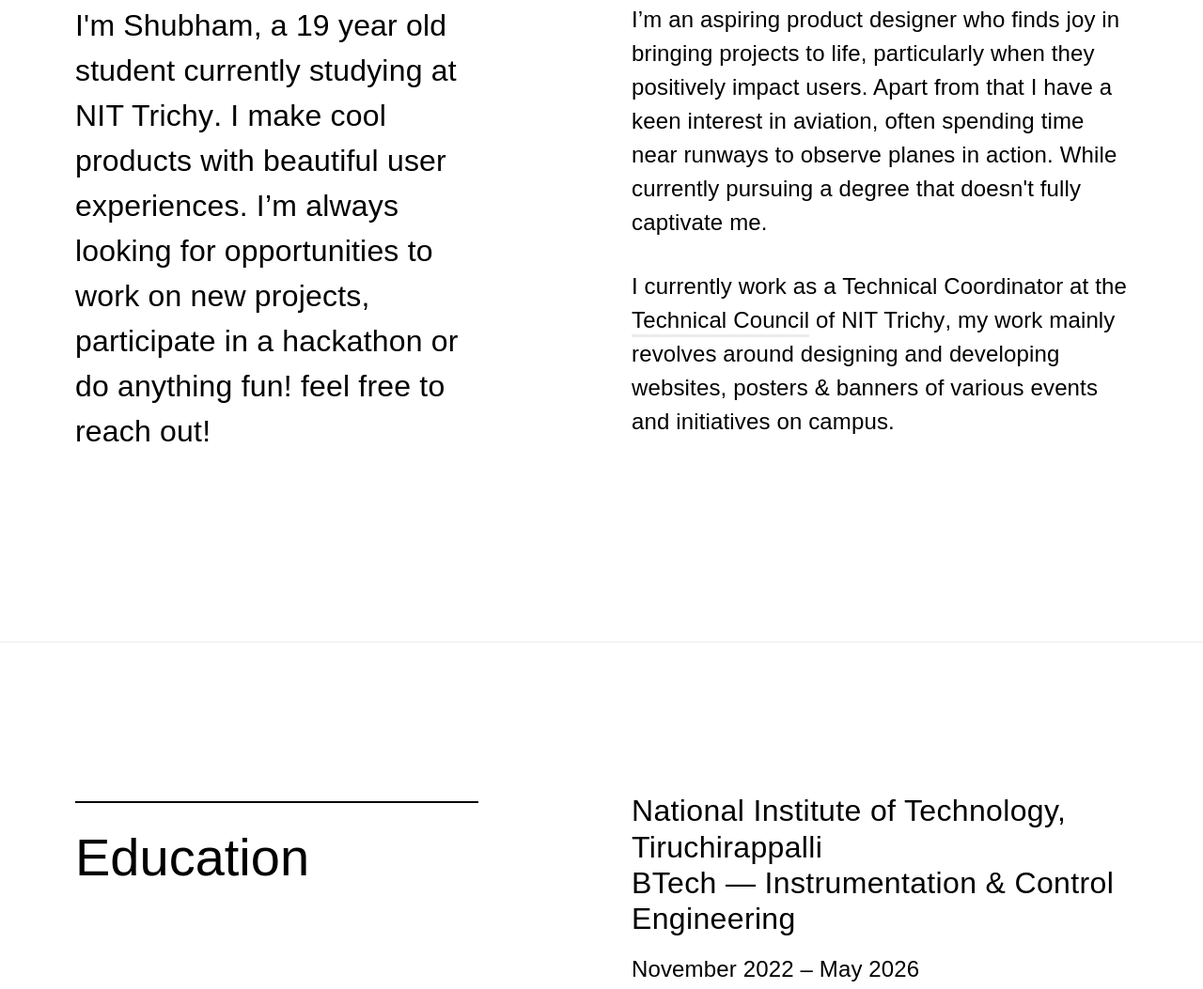
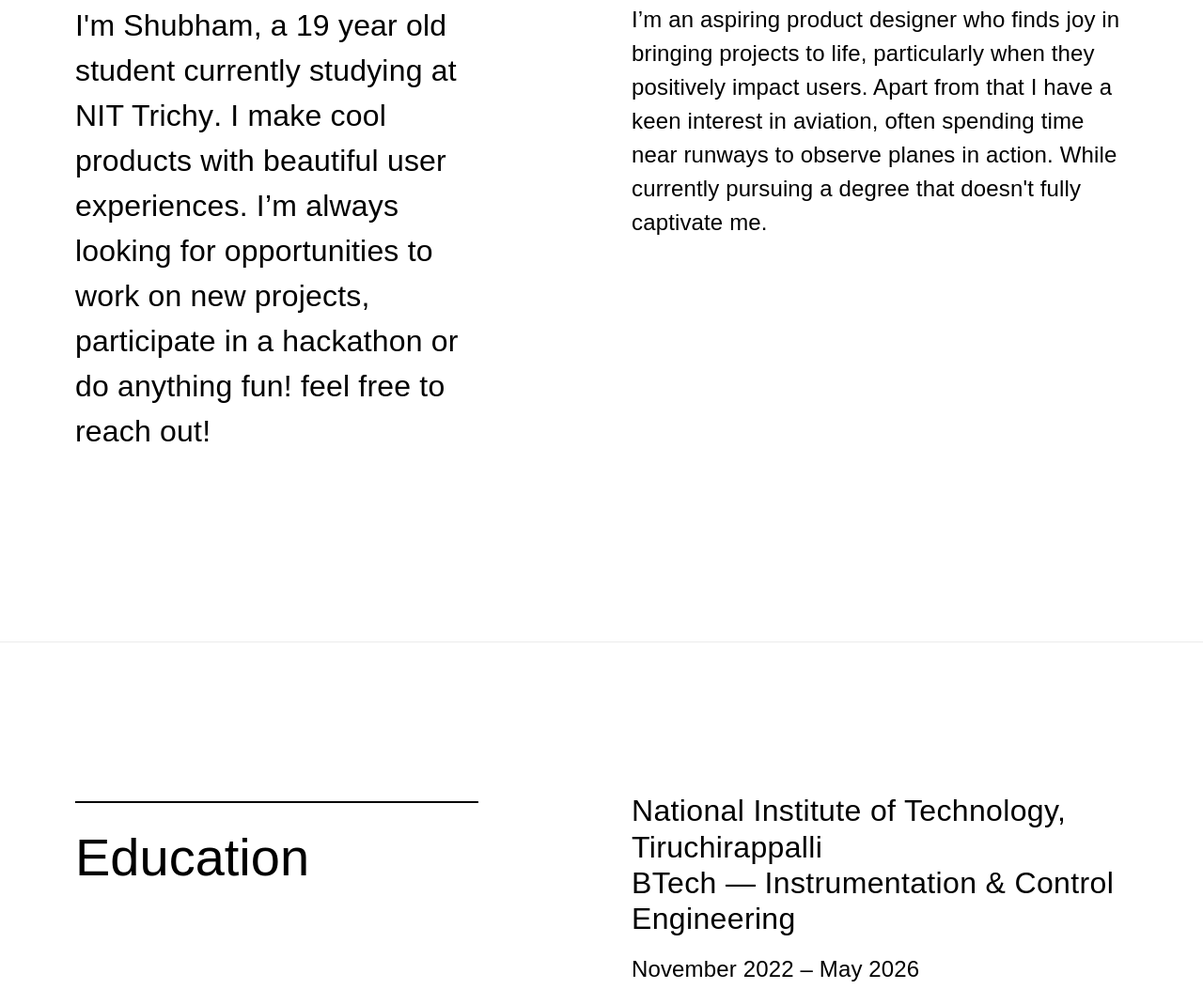
Before and after one commit to shubham-kumar-2004/portfolio, a plain HTML site: page index.html in a window 1280 px wide. Shown: the part 1162-2215 px from the top of the page at 94% size. Drawn offline with nearby package versions, Linux system fonts and the light colour scheme; a web font is replaced by a local one.

Commit message:
Update index.html

```diff
--- a/index.html
+++ b/index.html
@@ -325,23 +325,6 @@
                     action. While currently pursuing a degree that doesn&#x27;t
                     fully captivate me.
                   </p>
-                  <p class="margin-0">
-                    I currently work as a Technical Coordinator at the
-                    <a
-                      href="https://www.instagram.com/tc_nitt/"
-                      target="_blank"
-                      class="text-style-link-2"
-                      ><strong>Technical Council</strong></a
-                    ><strong> of NIT Trichy</strong>,<a
-                      href="https://www.instagram.com/tc_nitt/"
-                      target="_blank"
-                      class="text-style-link-2"
-                      >‍</a
-                    >
-                    my work mainly revolves around designing and developing
-                    websites, posters &amp; banners of various events and
-                    initiatives on campus.
-                  </p>
                 </div>
               </div>
             </div>
@@ -573,9 +556,9 @@
                 </div>
                 <div class="margin-bottom margin-huge">
                   <a
-                    href="mailto:shubham-work@outlook.com?subject=Hi"
+                    href="https://www.figma.com/file/trskXLp1znH5pnGdfn9Y5k/Figma-Portfolio---Shubham-Kumar?type=design&node-id=0%3A1&mode=design&t=OezOXUnCFLrQcreG-1"
                     class="button w-button"
-                    >EMAIL ME →</a
+                    >My Design Portfolio →</a
                   >
                 </div>
                 <div class="footer_row">
```
